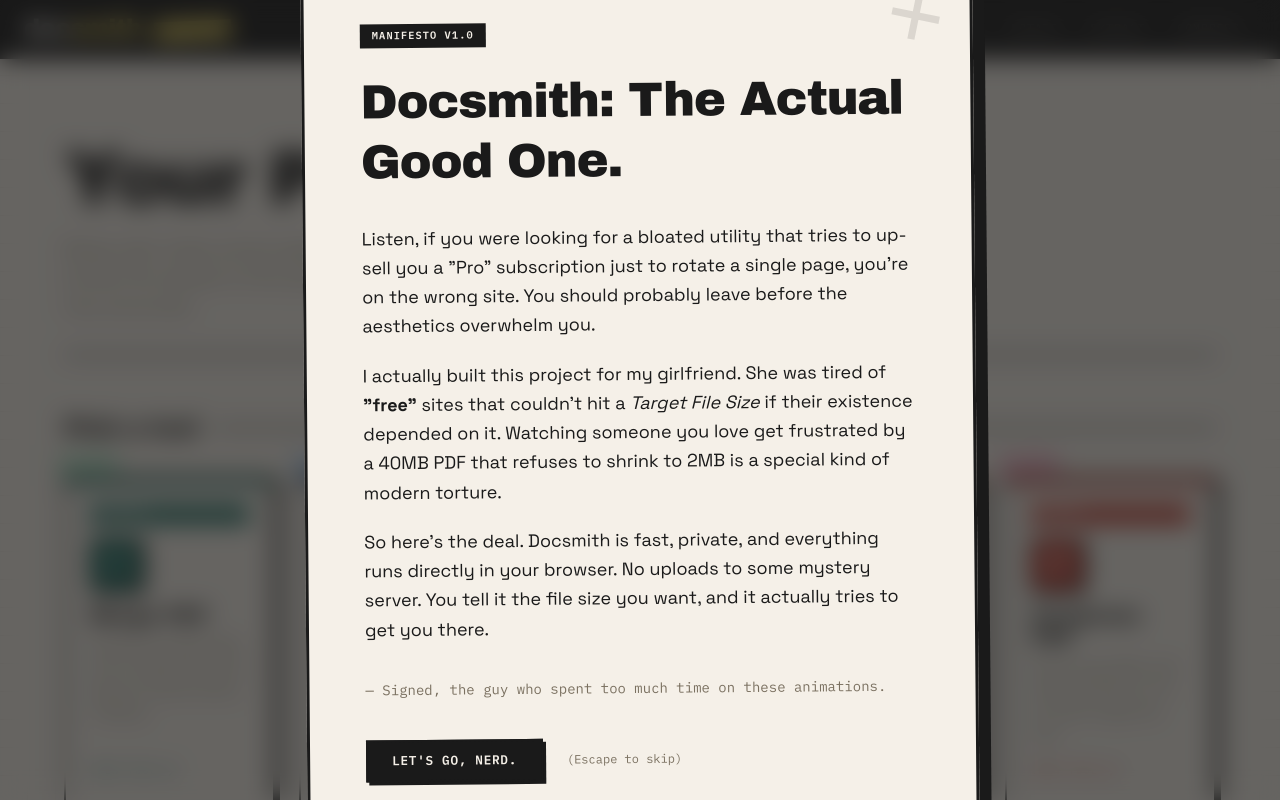
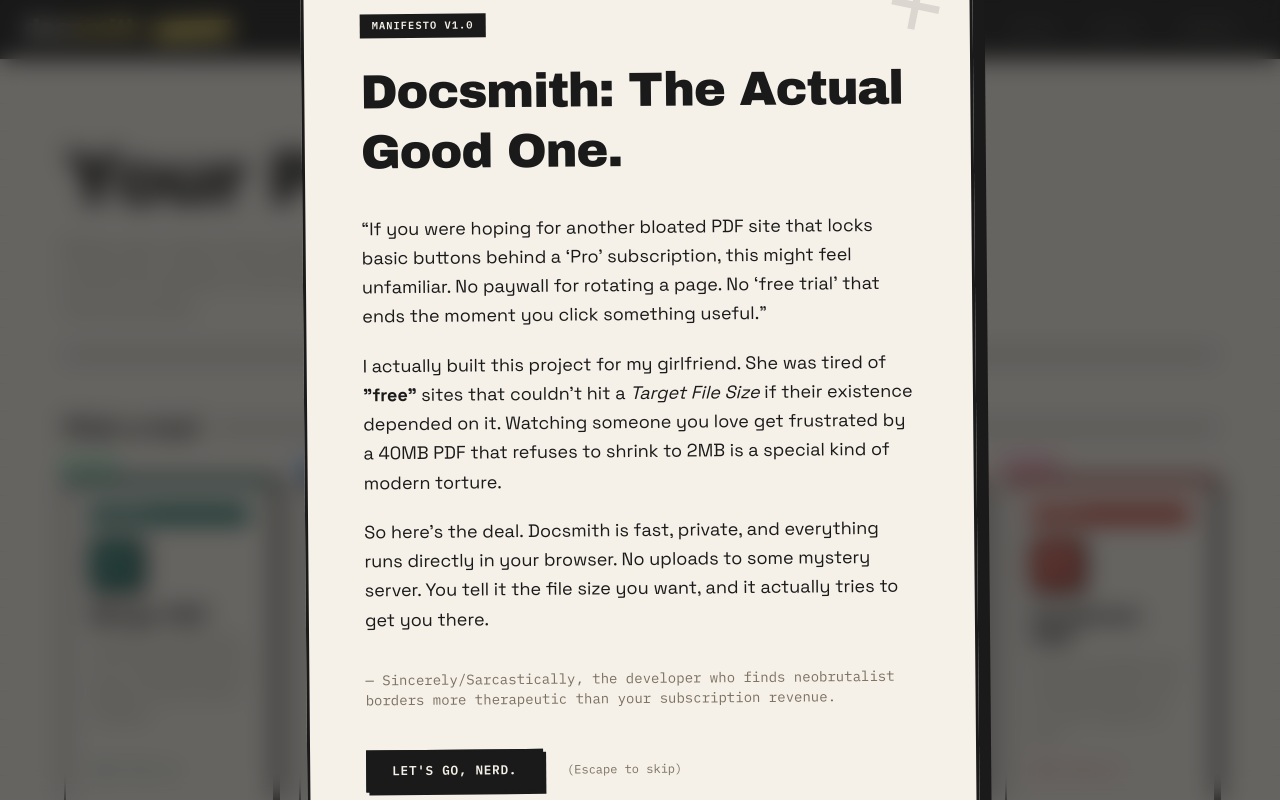
Before and after one commit to halfthew0rldaway/docsmith, a Next.js app: page / in a window 1280 px wide. Shown: the top 800 px of the page. Built offline with nearby package versions, Linux system fonts and the light colour scheme.

Commit message:
docs: finalize sarcastic manifesto in welcome modal

```diff
--- a/src/components/WelcomeModal.tsx
+++ b/src/components/WelcomeModal.tsx
@@ -43,7 +43,7 @@
 
                 <div className="font-body space-y-5 text-[#1a1a1a] text-lg leading-relaxed">
                     <p>
-                        Listen, if you were looking for a bloated utility that tries to up-sell you a "Pro" subscription just to rotate a single page, you're on the wrong site. You should probably leave before the aesthetics overwhelm you.
+                        “If you were hoping for another bloated PDF site that locks basic buttons behind a ‘Pro’ subscription, this might feel unfamiliar. No paywall for rotating a page. No ‘free trial’ that ends the moment you click something useful.”
                     </p>
                     <p>
                         I actually built this project for my girlfriend. She was tired of <strong>"free"</strong> sites that couldn't hit a <em>Target File Size</em> if their existence depended on it. Watching someone you love get frustrated by a 40MB PDF that refuses to shrink to 2MB is a special kind of modern torture.
@@ -52,7 +52,7 @@
                         So here’s the deal. Docsmith is fast, private, and everything runs directly in your browser. No uploads to some mystery server. You tell it the file size you want, and it actually tries to get you there.
                     </p>
                     <p className="font-mono text-sm pt-4 text-[#7a7060]">
-                        — Signed, the guy who spent too much time on these animations.
+                        — Sincerely/Sarcastically, the developer who finds neobrutalist borders more therapeutic than your subscription revenue.
                     </p>
                 </div>
 
```
